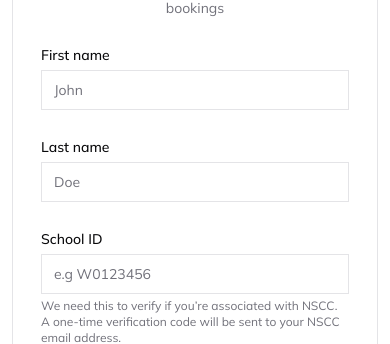
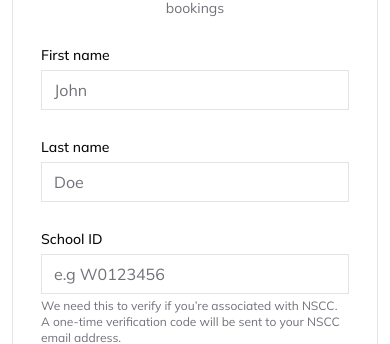
Before and after one commit to luccalaz/e-sports-booking-system, a Next.js app: page /signup in a window 390 px wide. Shown: the part 167-511 px from the top of the page. Built offline with nearby package versions, Linux system fonts and the light colour scheme.

Commit message:
Attempt fix to IOS input auto-zoom

```diff
--- a/src/app/layout.tsx
+++ b/src/app/layout.tsx
@@ -18,6 +18,9 @@ export default function RootLayout({
 }>) {
   return (
     <html lang="en" className={mulish.className} suppressHydrationWarning>
+      <head>
+        <meta name="viewport" content="width=device-width, initial-scale=1, maximum-scale=1" />
+      </head>
       <body className={`antialiased`}>
         <ThemeProvider
           attribute="class"
--- a/src/components/ui/input-otp.tsx
+++ b/src/components/ui/input-otp.tsx
@@ -41,7 +41,7 @@ const InputOTPSlot = React.forwardRef<
     <div
       ref={ref}
       className={cn(
-        "relative flex h-10 w-10 items-center justify-center border-y border-r border-input text-sm transition-all first:rounded-l-md first:border-l last:rounded-r-md",
+        "relative flex h-10 w-10 items-center justify-center border-y border-r border-input text-base sm:text-sm transition-all first:rounded-l-md first:border-l last:rounded-r-md",
         isActive && "z-10 ring-2 ring-ring ring-offset-background",
         className
       )}
--- a/src/components/ui/input.tsx
+++ b/src/components/ui/input.tsx
@@ -8,7 +8,7 @@ const Input = React.forwardRef<HTMLInputElement, React.ComponentProps<"input">>(
       <input
         type={type}
         className={cn(
-          "flex h-10 w-full rounded-md border border-input bg-background px-3 py-2 text-sm file:text-sm ring-offset-background file:border-0 file:bg-transparent file:font-medium file:text-foreground placeholder:text-muted-foreground focus-visible:outline-none focus-visible:ring-1 focus-visible:ring-primary disabled:cursor-not-allowed disabled:opacity-50",
+          "flex h-10 w-full rounded-md border border-input bg-background px-3 py-2 text-base sm:text-sm file:text-base sm:file:text-sm ring-offset-background file:border-0 file:bg-transparent file:font-medium file:text-foreground placeholder:text-muted-foreground focus-visible:outline-none focus-visible:ring-1 focus-visible:ring-primary disabled:cursor-not-allowed disabled:opacity-50",
           className
         )}
         ref={ref}
```
